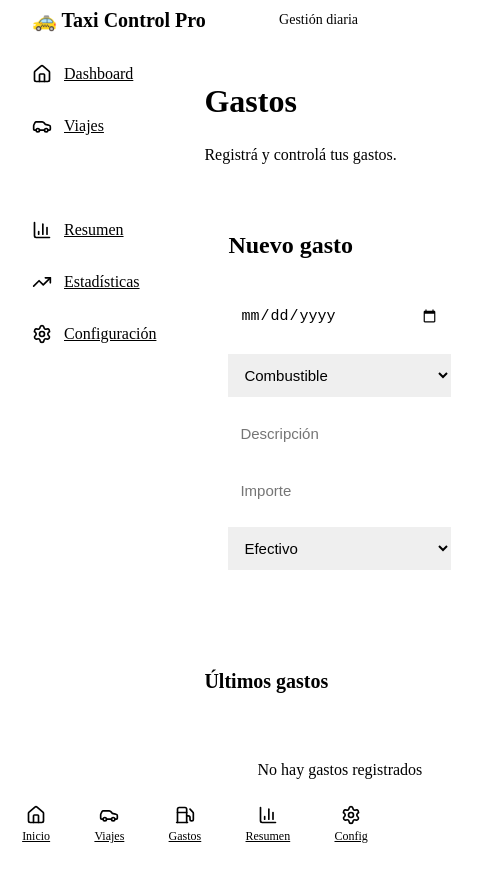
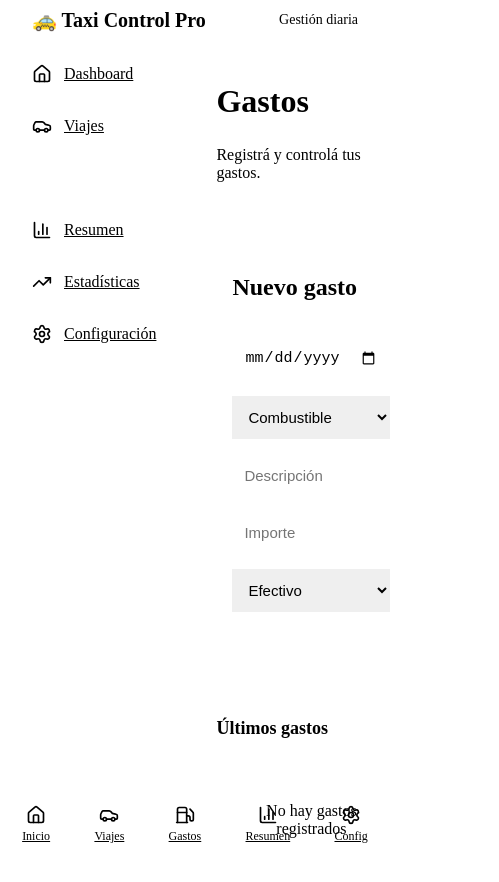
Before and after one commit to Quincenero/app-taxis, a React (Vite) app: page /gastos in a window 390 px wide. Shown: the top 882 px of the page, 499 px wide, since content can reach past the window. Before the commit the page ends 860 px from the top, so only its background shows below. Built offline with nearby package versions, Linux system fonts and the light colour scheme; the HTML template or start-up script is replaced by a standard one.

Commit message:
add index.css y Page.module.css

```diff
--- /dev/null
+++ b/index.css
@@ -0,0 +1,10 @@
+* {
+  box-sizing: border-box;
+}
+
+
+html,
+body {
+  width: 100%;
+  overflow-x: hidden;
+}
--- a/src/components/expenses/ExpenseForm/ExpenseForm.module.css
+++ b/src/components/expenses/ExpenseForm/ExpenseForm.module.css
@@ -1,4 +1,7 @@
 .form {
+  width: 100%;
+  max-width: 100%;
+  box-sizing: border-box;
 
   background: var(--color-surface);
 
@@ -13,12 +16,14 @@
   flex-direction: column;
 
   gap: 16px;
-
 }
 
 
 .form input,
 .form select {
+
+  width: 100%;
+  box-sizing: border-box;
 
   padding: 12px;
 
@@ -32,6 +37,8 @@
 
 
 .form button {
+
+  width: 100%;
 
   background: var(--color-danger);
 
@@ -48,3 +55,12 @@
   font-weight: 600;
 
 }
+
+
+@media (max-width: 480px) {
+
+  .form {
+    padding: 16px;
+  }
+
+}
--- a/src/components/expenses/ExpenseList/ExpenseList.module.css
+++ b/src/components/expenses/ExpenseList/ExpenseList.module.css
@@ -1,4 +1,8 @@
 .container {
+
+  width: 100%;
+  max-width: 100%;
+  box-sizing: border-box;
 
   display: flex;
 
@@ -20,6 +24,8 @@
 
 .list {
 
+  width: 100%;
+
   display: flex;
 
   flex-direction: column;
@@ -38,3 +44,17 @@
   text-align: center;
 
 }
+
+
+@media (max-width: 480px) {
+
+  .title {
+    font-size: 18px;
+  }
+
+
+  .empty {
+    padding: 16px;
+  }
+
+}
--- a/src/components/trips/TripForm/TripForm.module.css
+++ b/src/components/trips/TripForm/TripForm.module.css
@@ -1,5 +1,10 @@
 .form {
   background: var(--color-surface);
+
+  width: 100%;
+  max-width: 100%;
+
+  box-sizing: border-box;
 
   padding: 24px;
 
@@ -18,6 +23,10 @@
 .form input,
 .form select,
 .form textarea {
+
+  width: 100%;
+
+  box-sizing: border-box;
 
   padding: 12px;
 
@@ -39,6 +48,8 @@
 
 .form button {
 
+  width: 100%;
+
   background: var(--color-primary);
 
   color: white;
--- a/src/pages/Dashboard/Dashboard.module.css
+++ b/src/pages/Dashboard/Dashboard.module.css
@@ -3,6 +3,7 @@
   flex-direction: column;
   gap: 24px;
 }
+
 
 .title {
   font-size: 28px;
@@ -10,17 +11,34 @@
   color: var(--color-text-primary);
 }
 
+
 .cards {
   display: grid;
 
-  grid-template-columns: repeat(2, 1fr);
+  grid-template-columns: repeat(
+    auto-fit,
+    minmax(260px, 1fr)
+  );
 
   gap: 20px;
 }
 
 
 @media (max-width: 768px) {
+
+  .container {
+    gap: 18px;
+  }
+
+
+  .title {
+    font-size: 24px;
+  }
+
+
   .cards {
     grid-template-columns: 1fr;
+    gap: 16px;
   }
+
 }
--- a/src/pages/Gastos/Gastos.jsx
+++ b/src/pages/Gastos/Gastos.jsx
@@ -7,6 +7,8 @@
 import ExpenseList from "../../components/expenses/ExpenseList/ExpenseList";
 
 import PageHeader from "../../components/common/PageHeader/PageHeader";
+
+import styles from "../Page.module.css";
 
 function Gastos() {
 
@@ -26,7 +28,7 @@
 
 
   return (
-    <section>
+    <section className={styles.container}>
 
       <PageHeader
         title="Gastos"
--- /dev/null
+++ b/src/pages/Page.module.css
@@ -0,0 +1,20 @@
+.container {
+  width: 100%;
+  max-width: 100%;
+  box-sizing: border-box;
+
+  display: flex;
+  flex-direction: column;
+
+  gap: 24px;
+}
+
+
+@media (max-width: 768px) {
+
+  .container {
+    gap: 16px;
+    padding: 0 12px;
+  }
+
+}
--- a/src/pages/Viajes/Viajes.jsx
+++ b/src/pages/Viajes/Viajes.jsx
@@ -4,6 +4,7 @@
 import TripForm from "../../components/trips/TripForm/TripForm";
 import TripList from "../../components/trips/TripList/TripList";
 import PageHeader from "../../components/common/PageHeader/PageHeader";
+import styles from "../Page.module.css";
 
 function Viajes() {
 
@@ -23,7 +24,7 @@
 
 
   return (
-    <section>
+    <section className={styles.container}>
 
       <PageHeader
         title="Viajes"
```
